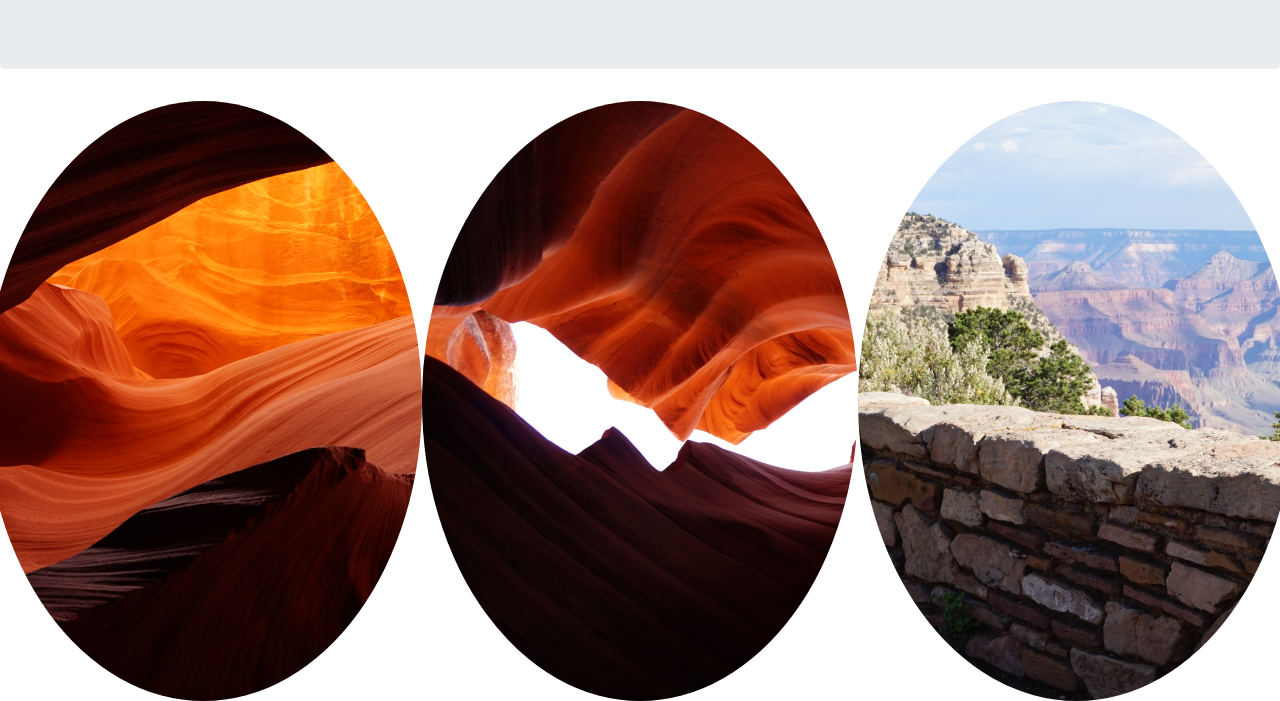
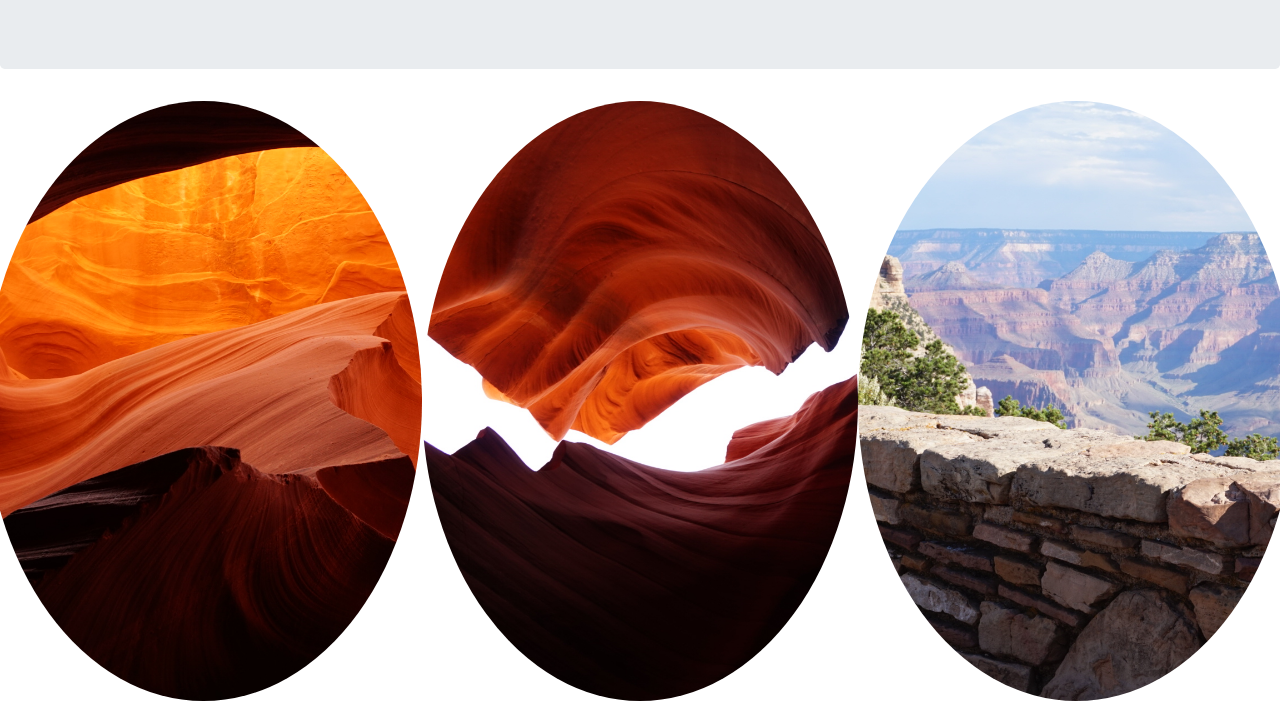
Before and after one commit to SophieMcFarlane/websiteFun, a plain HTML site: page public/index.html in a window 1280 px wide. Shown: the part 115-816 px from the top of the page. Drawn offline with nearby package versions, Linux system fonts and the light colour scheme.

Commit message:
Changed spacing and image centre

```diff
--- a/public/index.css
+++ b/public/index.css
@@ -12,6 +12,5 @@
 .circular--landscape img{
     width: auto;
     height: 100%;
-    padding-left: 0px;
-    padding-right: 0px;
+    margin-left: -125px;
 }
```
